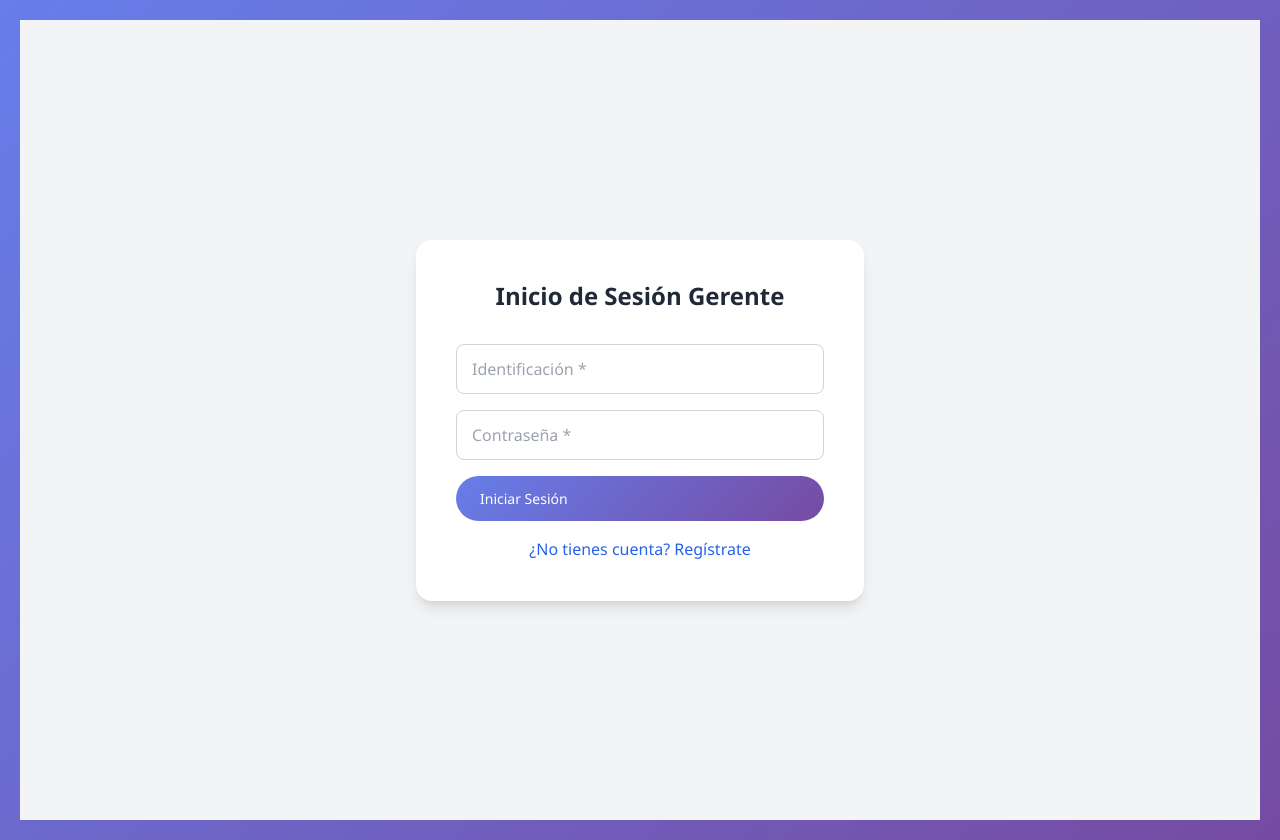
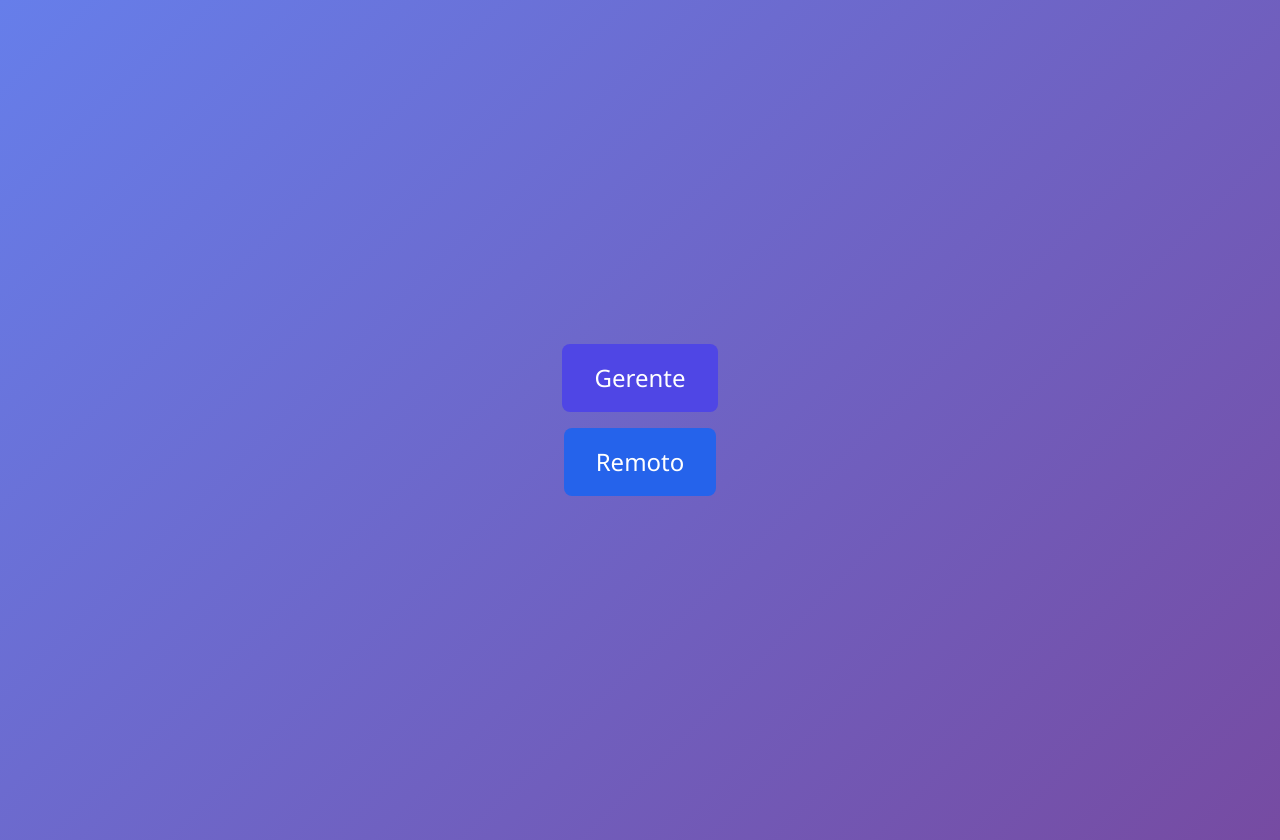
Before and after one commit to Garay-Ana/Proyecto-PAS-FINAL, a React (Create React App) app in the folder frontend-react/: page / in a window 1280 px wide. Built offline with nearby package versions, Linux system fonts and the light colour scheme.

Commit message:
version 29

```diff
--- a/frontend-react/src/App.js
+++ b/frontend-react/src/App.js
@@ -7,6 +7,7 @@ import Indexx from './components/Indexx';
 import GerenteAuth from './components/GerenteAuth';
 import GestionHorariosContainer from './components/GestionHorariosContainer';
 import GestionUsuarios from './components/GestionUsuarios';
+import LoginSelector from './components/LoginSelector';
 
 function App() {
   const [gerenteLoggedIn, setGerenteLoggedIn] = useState(false);
@@ -25,10 +26,6 @@ function App() {
     navigate('/');
   };
 
-  if (!gerenteLoggedIn) {
-    return <GerenteAuth onLoginSuccess={handleLoginSuccess} />;
-  }
-
   const handleLogout = () => {
     setGerenteLoggedIn(false);
     localStorage.removeItem('token');
@@ -37,7 +34,8 @@ function App() {
 
   return (
     <Routes>
-      <Route path="/" element={<HomePage onLogout={handleLogout} />} />
+      <Route path="/" element={<LoginSelector />} />
+      <Route path="/gerente-login" element={<GerenteAuth onLoginSuccess={handleLoginSuccess} />} />
       <Route path="/dashboard" element={<Dashboard />} />
       <Route path="/remoto" element={<RemotoPage />} />
       <Route path="/indexx" element={<Indexx />} />
--- a/frontend-react/src/components/HomePage.js
+++ b/frontend-react/src/components/HomePage.js
@@ -16,11 +16,13 @@ function HomePage({ onLogout }) {
           Seleccione una opción
         </h1>
         <div className="flex flex-col gap-4">
+          {/*
           <Link to="/remoto">
             <button className="w-full bg-blue-600 hover:bg-blue-700 text-white py-3 rounded-xl font-medium transition">
               Remoto
             </button>
           </Link>
+          */}
           <Link to="/indexx">
             <button className="w-full bg-blue-600 hover:bg-blue-700 text-white py-3 rounded-xl font-medium transition">
               Físico
--- /dev/null
+++ b/frontend-react/src/components/LoginSelector.js
@@ -0,0 +1,49 @@
+import React from 'react';
+import { useNavigate } from 'react-router-dom';
+
+const LoginSelector = () => {
+  const navigate = useNavigate();
+
+  const handleGerenteClick = () => {
+    navigate('/gerente-login');
+  };
+
+  const handleRemotoClick = () => {
+    navigate('/remoto');
+  };
+
+  return (
+    <div className="login-selector-container" style={{ display: 'flex', flexDirection: 'column', justifyContent: 'center', alignItems: 'center', height: '100vh', gap: '1rem' }}>
+      <button
+        onClick={handleGerenteClick}
+        style={{
+          padding: '1rem 2rem',
+          fontSize: '1.5rem',
+          cursor: 'pointer',
+          borderRadius: '8px',
+          backgroundColor: '#4f46e5',
+          color: 'white',
+          border: 'none',
+        }}
+      >
+        Gerente
+      </button>
+      <button
+        onClick={handleRemotoClick}
+        style={{
+          padding: '1rem 2rem',
+          fontSize: '1.5rem',
+          cursor: 'pointer',
+          borderRadius: '8px',
+          backgroundColor: '#2563eb',
+          color: 'white',
+          border: 'none',
+        }}
+      >
+        Remoto
+      </button>
+    </div>
+  );
+};
+
+export default LoginSelector;
```
